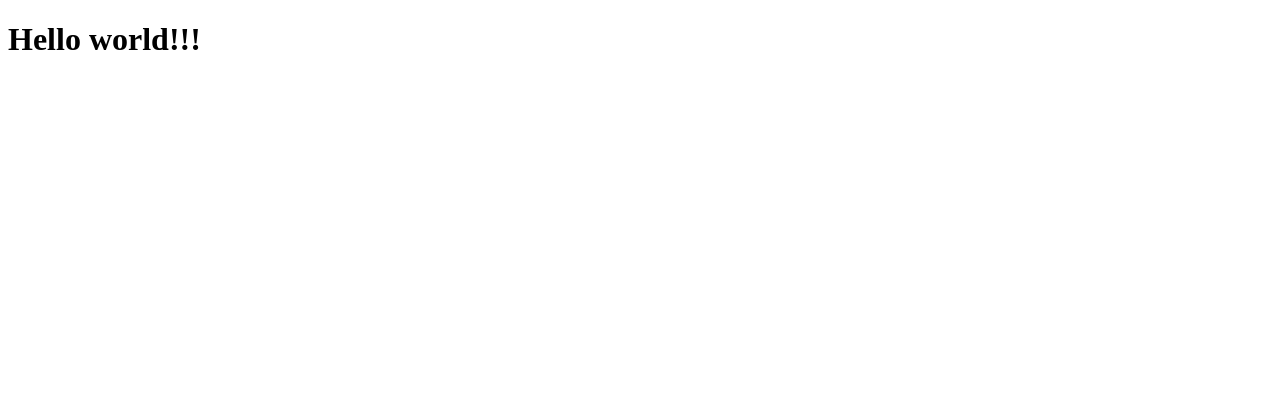
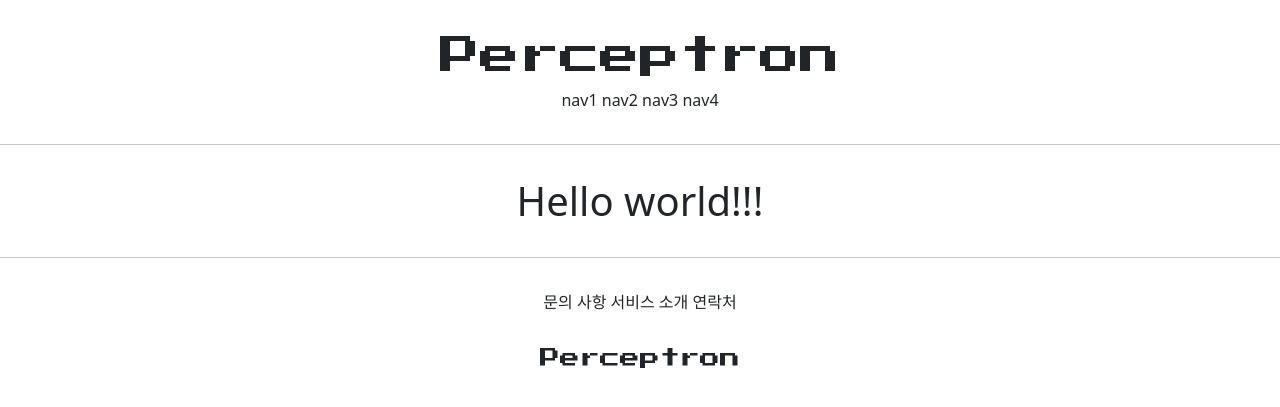
Before and after one commit to wer319452/7.9-start-review, a Django app: page /accounts/hello_world/ in a window 1280 px wide. Before the commit the part shown is almost empty. Shown: the top 407 px of the page. Run offline with Django 3.2, Linux system fonts and the light colour scheme; parts of the project's set-up code (start-up, migrations or seed data) failed here and were passed over.

Commit message:
7/9 2 add css, static connecting

```diff
--- /dev/null
+++ b/accountapp/templates/accountapp/hello_world.html
@@ -0,0 +1,9 @@
+{% extends 'base.html' %}
+
+{% block content %}
+
+    <div style="text-align: center; margin: 2rem;">
+        <h1>Hello world!!!</h1>
+    </div>
+
+{% endblock %}
--- a/accountapp/views.py
+++ b/accountapp/views.py
@@ -3,4 +3,4 @@ from django.shortcuts import render
 
 # Create your views here.
 def hello_world(request):
-    return render(request, 'base.html')
+    return render(request, 'accountapp/hello_world.html')
--- a/djangoProject7/settings.py
+++ b/djangoProject7/settings.py
@@ -134,6 +134,10 @@ USE_TZ = True
 
 STATIC_URL = '/static/'
 
+STATICFILES_DIRS = [
+    BASE_DIR / "static",
+]
+
 # Default primary key field type
 # https://docs.djangoproject.com/en/3.2/ref/settings/#default-auto-field
 
--- /dev/null
+++ b/static/base.css
@@ -0,0 +1,14 @@
+.Perceptron_header_logo{
+    margin-top: 2rem;
+    font-family: 'Press Start 2P', cursive;
+}
+.Perceptron_header_button{
+    margin: 2rem 0;
+}
+.Perceptron_footer_logo{
+    margin-bottom: 2rem;
+    font-family: 'Press Start 2P', cursive;
+}
+.Perceptron_footer_button{
+    margin: 2rem 0
+}
--- a/templates/base.html
+++ b/templates/base.html
@@ -1,15 +1,20 @@
 <!DOCTYPE html>
 <html lang="en">
-<head>
-    <meta charset="UTF-8">
-    <title>Title</title>
-</head>
+
+{% include 'head.html' %}
+
 <body>
 
-    <div>
-        <h1>Hello world!!!</h1>
-    </div>
+{% include 'header.html' %}
 
+<hr>
+
+{% block content %}
+{% endblock %}
+
+<hr>
+
+{% include 'footer.html' %}
 
 </body>
 </html>
--- /dev/null
+++ b/templates/footer.html
@@ -0,0 +1,12 @@
+<div style="text-align: center; margin: 2rem 0">
+
+    <div class="Perceptron_footer_button">
+        <span>문의 사항</span>
+        <span>서비스 소개</span>
+        <span>연락처</span>
+    </div>
+
+    <h5 class="Perceptron_footer_logo">Perceptron</h5>
+
+
+</div>
--- /dev/null
+++ b/templates/head.html
@@ -0,0 +1,19 @@
+{% load static %}
+
+
+<head>
+    <meta charset="UTF-8">
+    <title>Title</title>
+
+    {# bootstrap link #}
+    <link href="https://cdn.jsdelivr.net/npm/bootstrap@5.0.2/dist/css/bootstrap.min.css" rel="stylesheet"
+          integrity="sha384-EVSTQN3/azprG1Anm3QDgpJLIm9Nao0Yz1ztcQTwFspd3yD65VohhpuuCOmLASjC" crossorigin="anonymous">
+
+    {# google font link #}
+    <link rel="preconnect" href="https://fonts.googleapis.com">
+    <link rel="preconnect" href="https://fonts.gstatic.com" crossorigin>
+    <link href="https://fonts.googleapis.com/css2?family=Press+Start+2P&display=swap" rel="stylesheet">
+
+    {# static link #}
+    <link rel="stylesheet" type = "text/css" href="{% static 'base.css' %}">
+</head>
--- /dev/null
+++ b/templates/header.html
@@ -0,0 +1,13 @@
+<div style="text-align: center; margin: 2rem 0">
+
+    <h1 class="Perceptron_header_logo">Perceptron</h1>
+
+    <div >
+        <span>nav1</span>
+        <span>nav2</span>
+        <span>nav3</span>
+        <span>nav4</span>
+    </div>
+
+
+</div>
```
Also changed, not shown: 1 other file.
